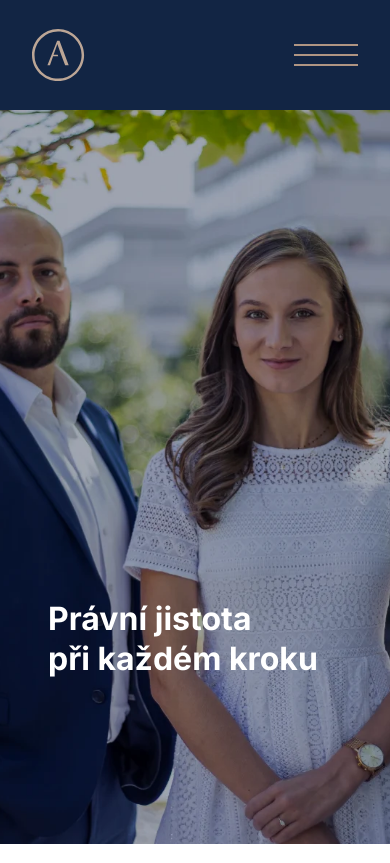
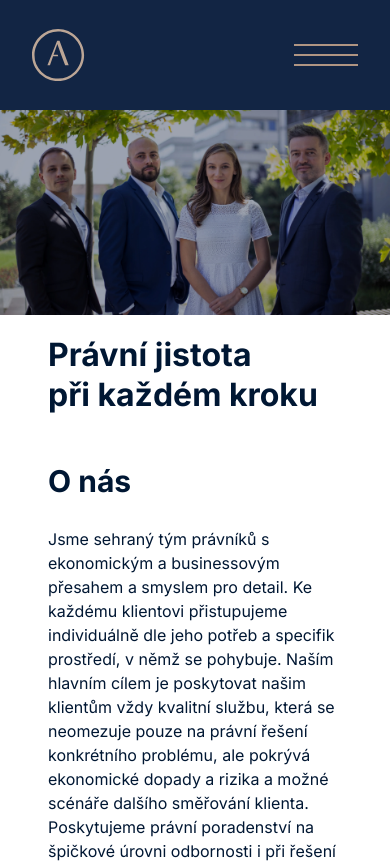
Before and after one commit to Karlos137/aventas, a Next.js app: page / in a window 390 px wide. Shown: the top 863 px of the page. Built offline with nearby package versions, Linux system fonts and the light colour scheme.

Commit message:
Edit hero

```diff
--- a/components/Header/Header.tsx
+++ b/components/Header/Header.tsx
@@ -4,9 +4,9 @@ import Hero from '../Hero'
 
 const Header = () => {
   return (
-    <header className='flex min-h-screen flex-col'>
+    <header className='flex flex-col lg:min-h-screen'>
       <Navbar />
-      <Hero className='flex-grow' />
+      <Hero className='lg:flex-grow' />
     </header>
   )
 }
--- a/components/Hero/Hero.tsx
+++ b/components/Hero/Hero.tsx
@@ -15,24 +15,34 @@ const Hero = ({ className }: HeroProps) => {
   return (
     <div
       className={twMerge(
-        'relative flex w-full flex-col px-8 pb-[19.5vh] pt-8 min-[370px]:px-12 lg:px-[5.625rem] lg:pb-[21vh]',
+        'relative flex w-full flex-col lg:px-[5.625rem] lg:pb-[21vh]',
         className,
       )}
     >
       <div className='mx-auto mt-auto w-full max-w-[1200px]'>
+        <div className='lg:hidden'>
+          <Image src={aventasHeroImage} alt='Aventas' priority={true} />
+          <h1 className='relative z-10 mt-5 px-12 text-[2rem] font-bold leading-tight sm:text-5xl sm:leading-tight lg:text-7xl lg:leading-tight'>
+            Právní jistota
+            <br /> při každém kroku
+          </h1>
+        </div>
+        <div className='hidden lg:block'>
           <Image
             src={aventasHeroImage}
             alt='Aventas'
             priority={true}
             fill={true}
-          className='object-cover'
+            className='object-cover object-top'
           />
+
           <h1 className='relative z-10 text-[2rem] font-bold leading-tight text-white sm:text-5xl sm:leading-tight lg:text-7xl lg:leading-tight'>
             Právní jistota
             <br /> při každém kroku
           </h1>
         </div>
       </div>
+    </div>
   )
 }
 export default Hero
```
Also changed, not shown: public/images/aventas-hero.webp, 1 other file (tests, documents, lock files or other folders). Lines whose indentation alone changed are shown as unchanged.
